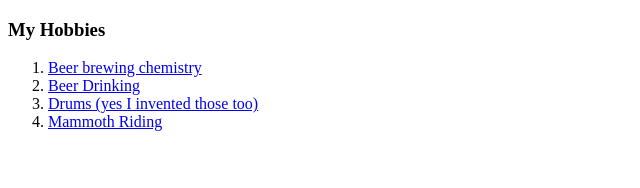
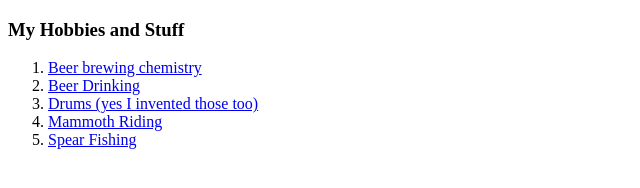
Before and after one commit to gohags/cv, a plain HTML site: page hobbies.html in a window 1280 px wide. Shown: the whole page, without its empty margins (0-640 px from the left). Drawn offline with Linux system fonts and the light colour scheme.

Commit message:
Update hobbies.html

```diff
--- a/hobbies.html
+++ b/hobbies.html
@@ -5,12 +5,13 @@
     <title>My Hobbies</title>
   </head>
   <body>
-    <h3>My Hobbies</h3>
+    <h3>My Hobbies and Stuff</h3>
     <ol>
       <li><a href="https://www.youtube.com/watch?v=h13uShnYfGc">Beer brewing chemistry</a></li>
       <li><a href="https://www.youtube.com/watch?v=8bCZz5Jiqdg">Beer Drinking</a></li>
       <li><a href="https://www.youtube.com/watch?v=f6OW2lA-cWA">Drums (yes I invented those too)</a></li>
       <li><a href="https://www.youtube.com/watch?v=F2zh8LIzSrg">Mammoth Riding</a></li>
+      <li><a href="https://www.youtube.com/watch?v=JKR8Hn5m2KE">Spear Fishing</a></1>
     </ol>
   </body>
 </html>
```
